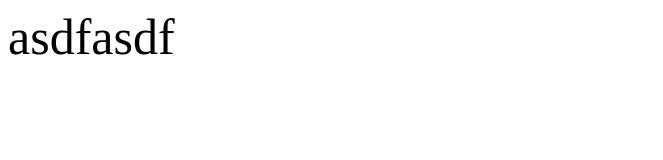
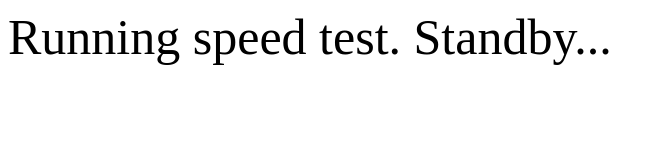
Before and after one commit to EchelonForce/toomanykittens-www, a plain HTML site: page index.html in a window 1280 px wide. Shown: the whole page, without its empty margins (0-663 px from the left). Drawn offline with Linux system fonts and the light colour scheme.

Commit message:
Fised asdfasdf (no seriously).

```diff
--- a/index.html
+++ b/index.html
@@ -81,6 +81,6 @@ download.setAttribute("width","500");
 
 </script>
 <body>
-<div id="imageContainer"></div><div style="font-size:50px" id="some_text">asdfasdf</div>
+<div id="imageContainer"></div><div style="font-size:50px" id="some_text">Running speed test. Standby...</div>
 </body>
 </html>
```
